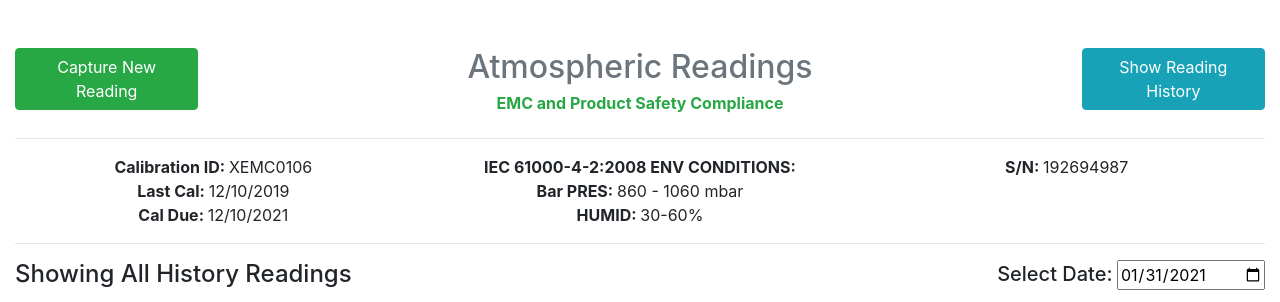
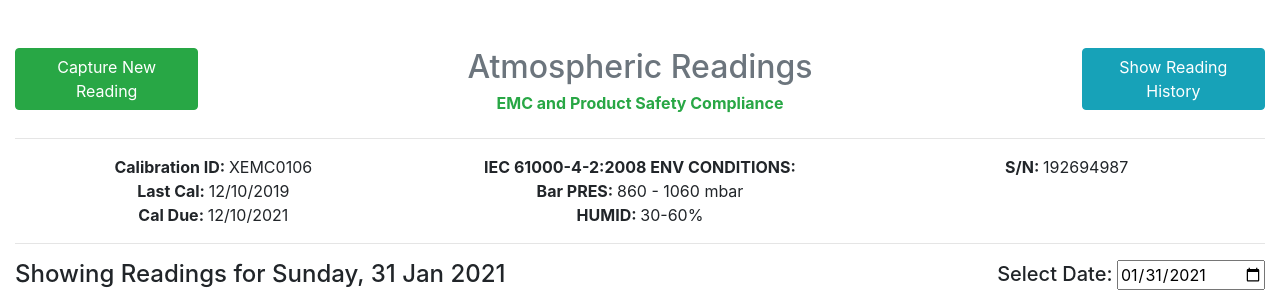
Before and after one commit to omerahmed-debug/br_reader, a Django app: page /history in a window 1280 px wide. Shown: the top 302 px of the page. Run offline with Django 3.2, Linux system fonts and the light colour scheme; tables that the repository leaves empty hold one stand-in row (values such as "Sample post"); some libraries are stand-ins or nearby versions.

Commit message:
Prevent submition on empty date and add formatted date label

```diff
--- a/br_reader_app/templates/index.html
+++ b/br_reader_app/templates/index.html
@@ -46,9 +46,9 @@
 				{% if date_picker %}
 					<div class="col-md-6">
 						<span class=float-right>
-							<form action="history" method="GET">
+							<form action="history" method="GET" id="form">
 								<label for="date_picker"><b><h5>Select Date: </h5></b></label>
-								<input type='date' id="date_picker" name="date_picker" onchange="this.form.submit()" value="{{ date_picker }}">
+								<input type='date' id="date_picker" name="date_picker" onchange="checkAndSubmit()" value="{{ date_picker }}">
 							</form>
 						</span>
 					</div>
@@ -86,6 +86,15 @@
 					</table>
 				</div>
 			</div>
-		  </div>
+		</div>
+		<script>
+			function checkAndSubmit() {
+				const datePickerValue = document.getElementById('date_picker').value;
+				if (datePickerValue) {
+					const form = document.getElementById('form');
+					form.submit();
+				}
+			}
+		</script>
 	</body>
 </html>
--- a/br_reader_app/views.py
+++ b/br_reader_app/views.py
@@ -25,5 +25,6 @@ def history(request):
     ed = datetime.datetime.strptime(selectedDate, '%Y-%m-%d').replace(hour=23, minute=59, second=59)
     st = make_aware(st)
     ed = make_aware(ed)
+    formattedDate = st.strftime('%A, %d %b %Y')
     readings = Reading.objects.filter(read_at__range=[st, ed]).order_by('-read_at')
-    return render(request, 'index.html', {'readings': readings, 'table_label': 'Showing All History Readings', 'date_picker': selectedDate})
+    return render(request, 'index.html', {'readings': readings, 'table_label': f'Showing Readings for {formattedDate}', 'date_picker': selectedDate})
```
